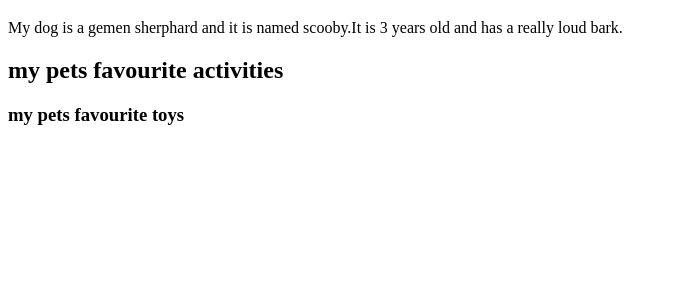
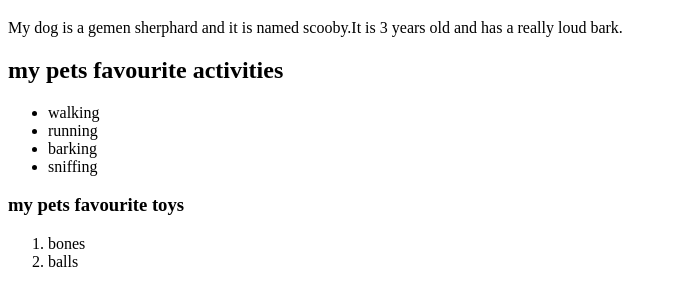
Before and after one commit to CharityKithaka/pet-website, a plain HTML site: page pet-website.html in a window 1280 px wide. Shown: the part 61-366 px from the top of the page, without its empty margins (0-677 px from the left). Drawn offline with Linux system fonts and the light colour scheme.

Commit message:
this comit adds list elements

```diff
--- a/pet-website.html
+++ b/pet-website.html
@@ -8,6 +8,16 @@
     <h1>About my pet</h1>
     <p>My dog is a gemen sherphard and it is named scooby.It is 3 years old and has a really loud bark.</p>
     <h2>my pets favourite activities</h2>
+    <ul>
+      <li>walking</li>
+      <li>running</li>
+      <li>barking</li>
+      <li>sniffing</li>
+    </ul>
     <h3>my pets favourite toys</h3>
+    <ol>
+      <li>bones</li>
+      <li>balls</li>
+    </ol>
   </body>
 </html>
```
